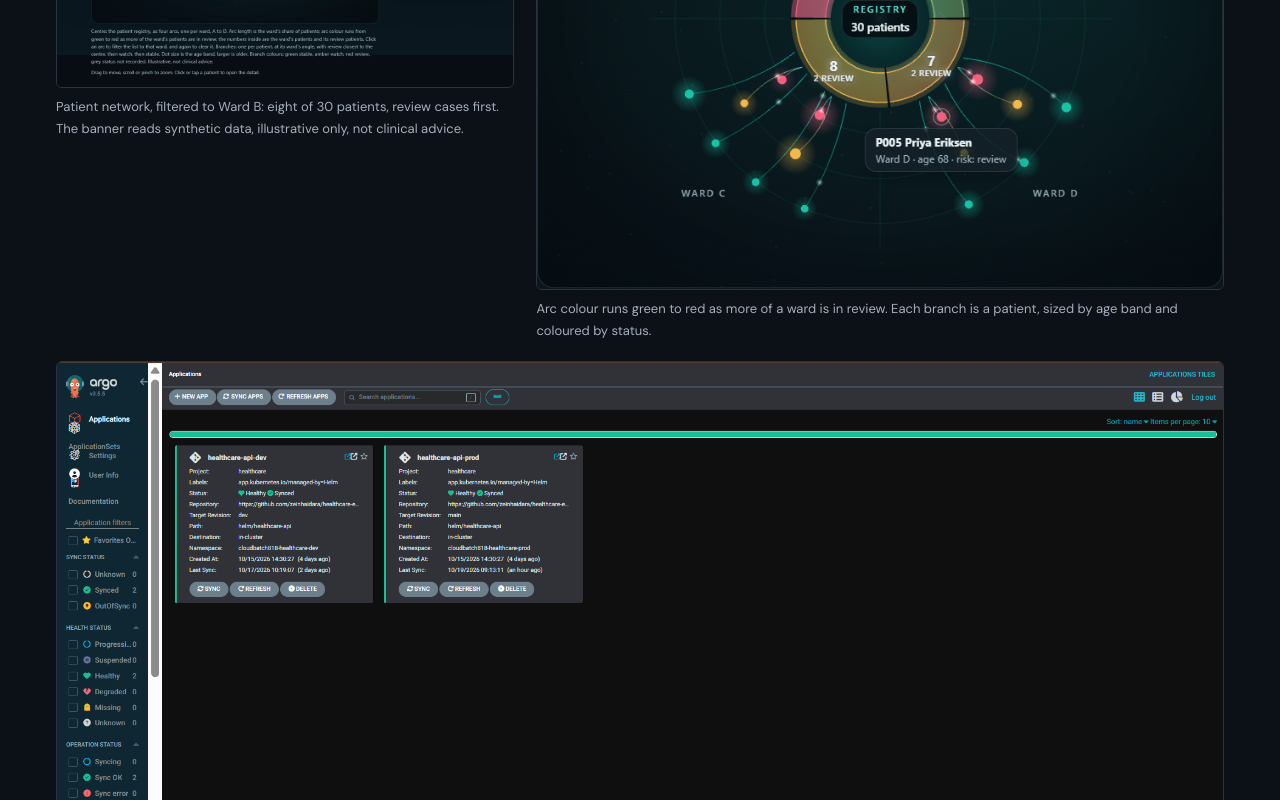
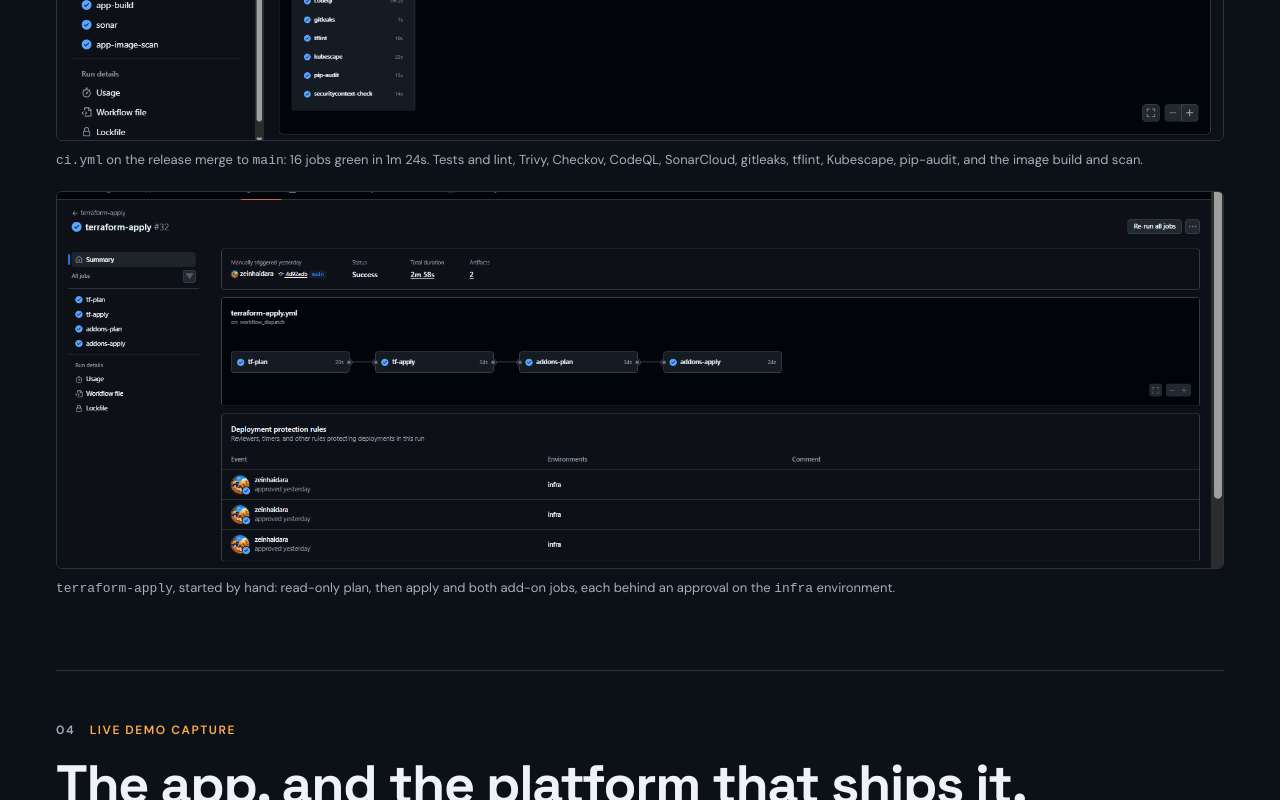
Before and after one commit to zeinhaidara/cloud-portfolio, a plain HTML site: page healthcare.html in a window 1280 px wide. Shown: the part 3654-4454 px from the top of the page. Drawn offline with Linux system fonts and the light colour scheme.

Commit message:
Add CI and Terraform run screenshots

```diff
--- a/healthcare.html
+++ b/healthcare.html
@@ -36,6 +36,9 @@
 <div id="pipeline" class="sub"><div class="sub-label"><span>03</span> SHIP A CHANGE</div><h3 class="sub-title">Try to get past the gates.</h3><p class="sub-intro">Pick a change and push it through the pipeline. The gates and their rules are the real ones from the repo; the changes are simulated.</p>
 <div class="sim" id="sim"><div class="sim-pick" role="group" aria-label="Choose a change to ship"><button type="button" data-scn="clean" aria-pressed="false">Clean feature</button><button type="button" data-scn="secret" aria-pressed="false">Commits an AWS key</button><button type="button" data-scn="vuln" aria-pressed="false">Pins a vulnerable library</button><button type="button" data-scn="bucket" aria-pressed="false">Opens an S3 bucket</button></div>
 <ol class="sim-track" id="sim-track"></ol><div class="sim-foot"><p class="sim-log" id="sim-log" aria-live="polite">Choose a change above to start.</p><button type="button" class="button" id="sim-approve" hidden>Approve prod sync</button></div></div>
+<div class="obs obs-flat" style="margin-top:34px"><div class="obs-head"><span class="section-label">THE REAL RUNS</span><h3>Same gates, on GitHub Actions.</h3><p>The simulator above mirrors these two workflows. Every job is a required or report-only check from the controls register.</p></div>
+<div class="obs-grid one"><figure><a href="assets/ci-run-main.png"><img src="assets/ci-run-main.png" alt="GitHub Actions ci.yml run 279 on main: all 16 jobs green, including app-test-lint, app-trivy, app-checkov, tf-checkov, codeql, gitleaks, sonar, app-build and app-image-scan, finished in 1 minute 24 seconds" loading="lazy"></a><figcaption><code>ci.yml</code> on the release merge to <code>main</code>: 16 jobs green in 1m 24s. Tests and lint, Trivy, Checkov, CodeQL, SonarCloud, gitleaks, tflint, Kubescape, pip-audit, and the image build and scan.</figcaption></figure></div>
+<div class="obs-grid one"><figure><a href="assets/terraform-apply-run.png"><img src="assets/terraform-apply-run.png" alt="GitHub Actions terraform-apply run 32: tf-plan, tf-apply, addons-plan and addons-apply all succeeded, with three approvals on the infra environment" loading="lazy"></a><figcaption><code>terraform-apply</code>, started by hand: read-only plan, then apply and both add-on jobs, each behind an approval on the <code>infra</code> environment.</figcaption></figure></div></div>
 <noscript><p class="muted">The simulator needs JavaScript. The gates are listed under Controls &amp; evidence below.</p></noscript></div>
 
 <div id="demo" class="sub"><div class="sub-label"><span>04</span> LIVE DEMO CAPTURE</div><h3 class="sub-title">The app, and the platform that ships it.</h3><p class="sub-intro">A small front end on the API: unlock with the API key, then explore 30 synthetic patients by ward and risk. Captured from the running AWS deployment, October 2026.</p>
```
Also changed, not shown: assets/ci-run-main.png (added), assets/terraform-apply-run.png (added).
